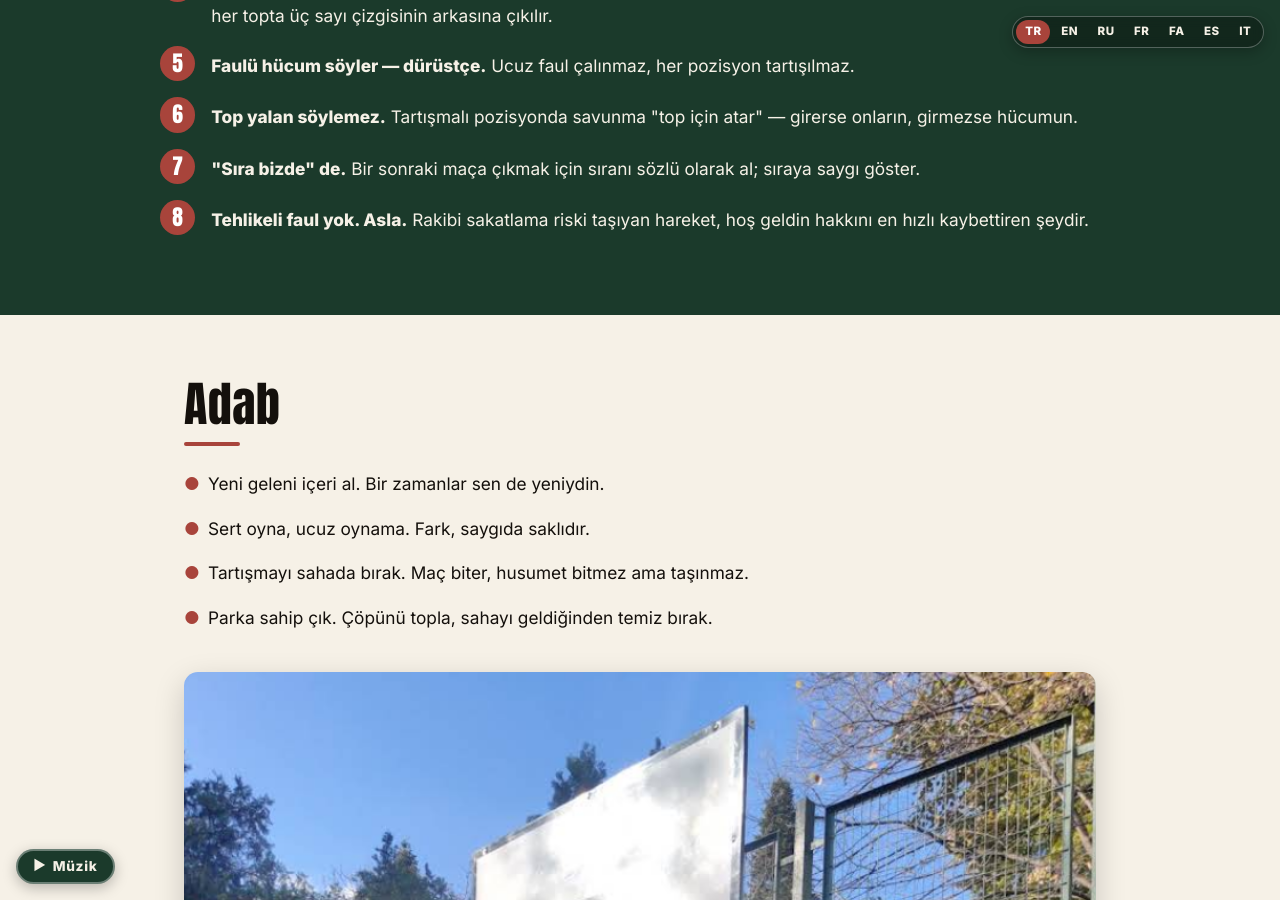
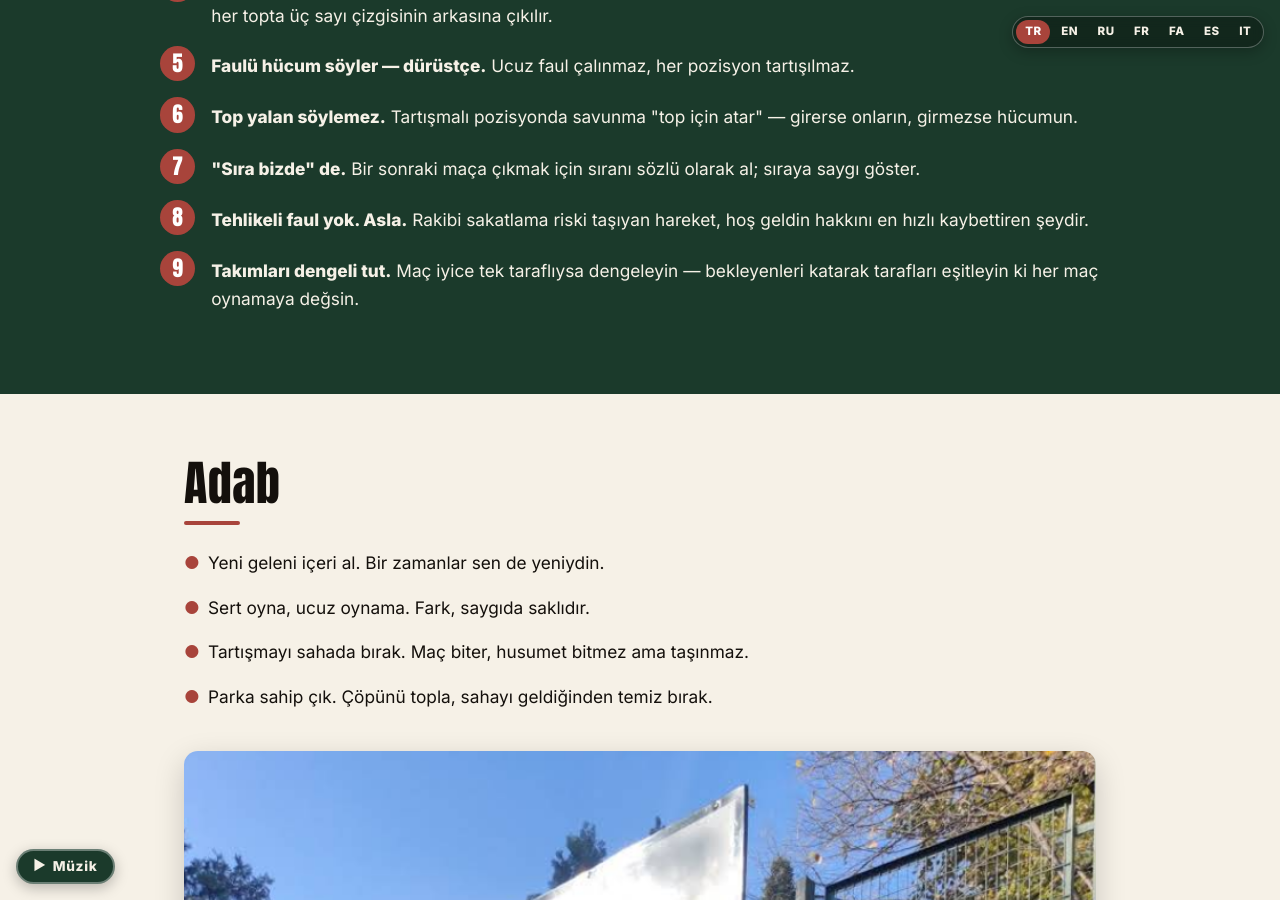
Before and after one commit to pretyflaco/ihlamur-court, a Jekyll site: the page built from index.html, in a window 1280 px wide and 900 px high, scrolled down 2154 px. Built offline with Jekyll 4.4.1, drawn with Linux system fonts in a browser that asks for light colours.

Commit message:
Add rule 9: keep the teams fair (all 7 languages)

```diff
--- a/index.html
+++ b/index.html
@@ -177,6 +177,15 @@ title: "Ihlamur Saha Manifestosu — Ihlamur Court Manifesto"
         <span class="lang-es"><strong>Nada de faltas peligrosas. Nunca.</strong> Una jugada que arriesga lesionar a alguien es la forma más rápida de dejar de ser bienvenido.</span>
         <span class="lang-it"><strong>Niente falli pericolosi. Mai.</strong> Un’azione che rischia di far male a qualcuno è il modo più rapido per non essere più il benvenuto.</span>
       </li>
+      <li>
+        <span class="lang-tr"><strong>Takımları dengeli tut.</strong> Maç iyice tek taraflıysa dengeleyin — bekleyenleri katarak tarafları eşitleyin ki her maç oynamaya değsin.</span>
+        <span class="lang-en"><strong>Keep the teams fair.</strong> If a game is badly one-sided, even the sides — bring in players who are waiting so every game is worth playing.</span>
+        <span class="lang-ru"><strong>Держите составы равными.</strong> Если игра идёт в одни ворота, выровняйте силы — подключите тех, кто ждёт, чтобы каждый матч стоил игры.</span>
+        <span class="lang-fr"><strong>Garde des équipes équilibrées.</strong> Si un match est trop déséquilibré, rééquilibre les camps — fais entrer ceux qui attendent pour que chaque match vaille la peine.</span>
+        <span class="lang-fa"><strong>تیم‌ها را متعادل نگه دار.</strong> اگر بازی کاملاً یک‌طرفه شد، طرفین را متعادل کن — بازیکنانِ منتظر را وارد کن تا هر بازی ارزشِ بازی‌کردن داشته باشد.</span>
+        <span class="lang-es"><strong>Mantén los equipos parejos.</strong> Si un partido es muy desigual, equilibra los bandos — mete a los que están esperando para que cada partido valga la pena.</span>
+        <span class="lang-it"><strong>Tieni le squadre equilibrate.</strong> Se una partita è troppo sbilanciata, pareggia i due lati — inserisci chi sta aspettando così ogni partita vale la pena giocarla.</span>
+      </li>
     </ol>
   </section>
 
```
